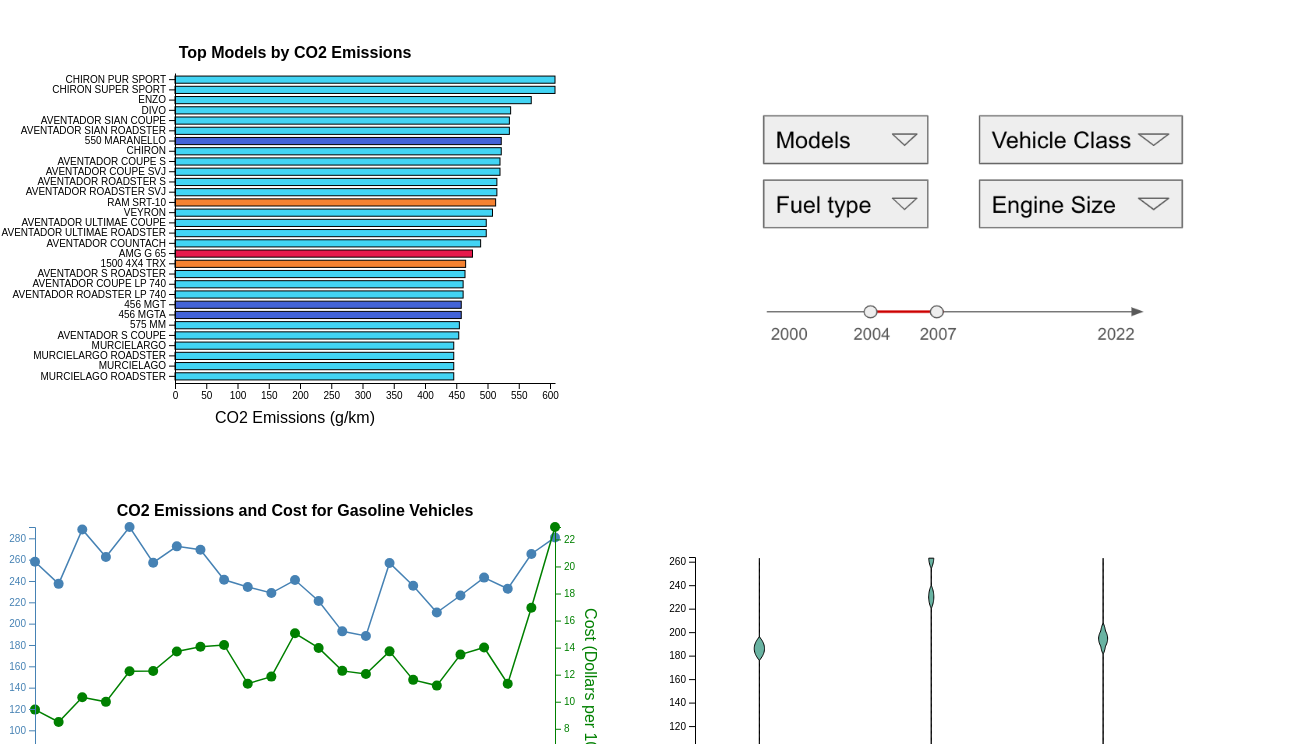
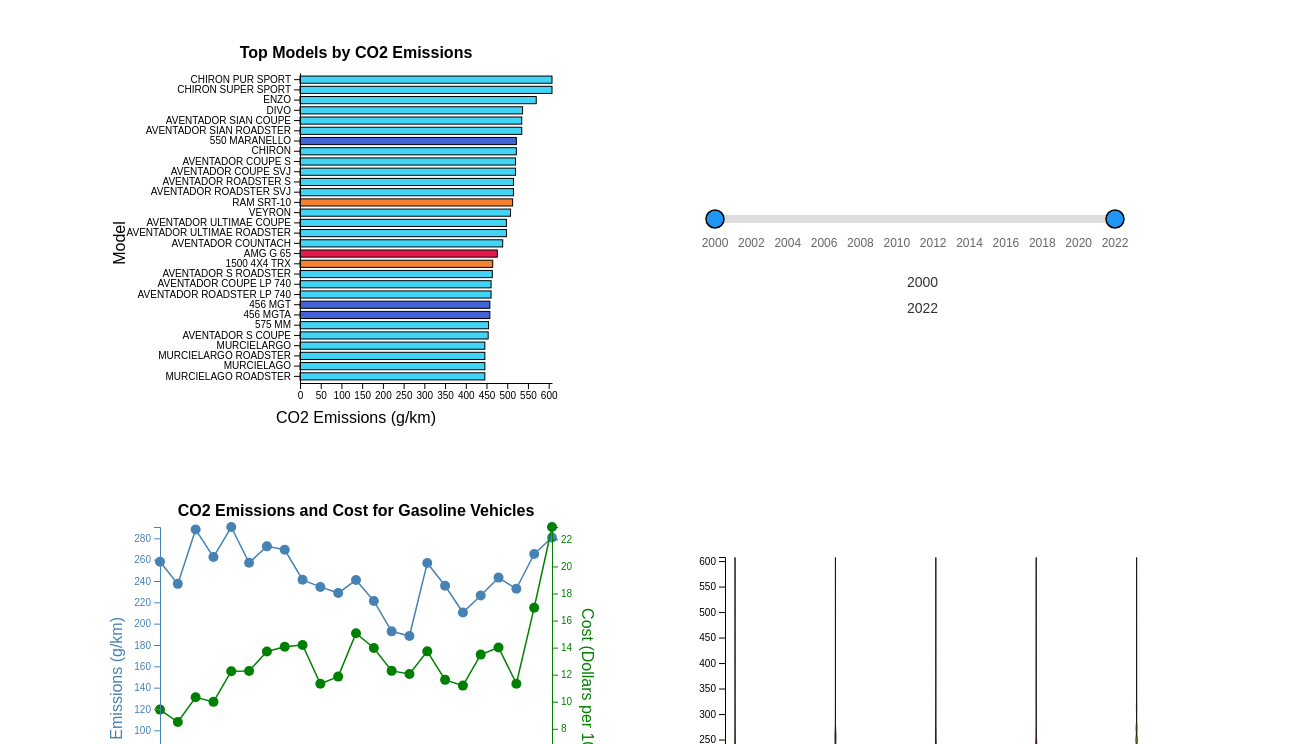
Before and after one commit to CalleKronqvist/Info_Viz, a plain HTML site: page index.html in a window 1280 px wide. Shown: the part 56-800 px from the top of the page, 1305 px wide, since content can reach past the window. Drawn offline with nearby package versions, Linux system fonts and the light colour scheme; some packages are replaced by stand-ins of ours; a script that the page names is missing.

Commit message:
basic version of yearly slider

```diff
--- a/idioms/barchart.js
+++ b/idioms/barchart.js
@@ -1,13 +1,5 @@
-let colorPalette = null;
-
-// let colorPalette = [
-//   "#a6cee3", "#1f78b4", "#b2df8a", "#33a02c", "#fb9a99",
-//   "#e31a1c", "#fdbf6f", "#ff7f00", "#cab2d6", "#6a3d9a",
-//   "#ffff99", "#b15928"
-// ];
-
 /* Dimensions */
-let fixedWidth = window.innerWidth * 0.5;
+let fixedWidth = window.innerWidth * 0.4;
 let fixedHeight = 400;
 
 let margin = {
--- /dev/null
+++ b/idioms/filter.js
@@ -0,0 +1,124 @@
+// filter.js
+
+// Load the data
+d3.json("data.json").then(data => {
+    createSlider(data);
+});
+
+function createSlider(data) {
+    // Get the range of years from the data
+    const years = data.map(d => d.YEAR);
+    const minYear = d3.min(years);
+    const maxYear = d3.max(years);
+
+    // Create the slider container
+    const sliderContainer = d3.select('.Filter')
+        .append('div')
+        .attr('class', 'slider-container');
+
+    // Create the SVG for the slider
+    const svg = sliderContainer.append('svg')
+        .attr('width', 500)
+        .attr('height', 100);
+
+    // Create the scale for the slider
+    const x = d3.scaleLinear()
+        .domain([minYear, maxYear])
+        .range([0, 400])
+        .clamp(true);
+
+    // Create the slider
+    const slider = svg.append('g')
+        .attr('class', 'slider')
+        .attr('transform', 'translate(50,50)');
+
+    slider.append('line')
+        .attr('class', 'track')
+        .attr('x1', x.range()[0])
+        .attr('x2', x.range()[1])
+        .style('stroke', '#000')
+        .style('stroke-width', '2px')
+        .style('stroke-linecap', 'round')
+        .select(function () { return this.parentNode.appendChild(this.cloneNode(true)); })
+        .attr('class', 'track-inset')
+        .style('stroke', '#ddd')
+        .style('stroke-width', '8px')
+        .select(function () { return this.parentNode.appendChild(this.cloneNode(true)); })
+        .attr('class', 'track-overlay')
+        .style('pointer-events', 'stroke')
+        .style('stroke-width', '50px')
+        .style('stroke', 'transparent')
+        .call(d3.drag()
+            .on('start.interrupt', function () { slider.interrupt(); })
+            .on('start drag', function (event) {
+                const pos = x.invert(event.x);
+                const handle1Pos = x.invert(handle.attr('cx'));
+                const handle2Pos = x.invert(handle2.attr('cx'));
+
+                if (Math.abs(pos - handle1Pos) < Math.abs(pos - handle2Pos)) {
+                    handle.attr('cx', x(pos));
+                } else {
+                    handle2.attr('cx', x(pos));
+                }
+
+                const startYear = Math.min(handle1Pos, handle2Pos);
+                const endYear = Math.max(handle1Pos, handle2Pos);
+
+                updateLabelAndFilter(data, [startYear, endYear]);
+            }));
+
+    slider.insert('g', '.track-overlay')
+        .attr('class', 'ticks')
+        .attr('transform', 'translate(0,18)')
+        .selectAll('text')
+        .data(x.ticks(10))
+        .enter()
+        .append('text')
+        .attr('x', x)
+        .attr('y', 10)
+        .attr('text-anchor', 'middle')
+        .text(d => d);
+
+    const handle = slider.insert('circle', '.track-overlay')
+        .attr('class', 'handle')
+        .attr('r', 9)
+        .attr('cx', x(minYear));
+
+    const handle2 = slider.insert('circle', '.track-overlay')
+        .attr('class', 'handle')
+        .attr('r', 9)
+        .attr('cx', x(maxYear));
+
+    // Create the slider labels
+    sliderContainer.append('label')
+        .attr('id', 'startYearLabel')
+        .text(minYear);
+
+    sliderContainer.append('label')
+        .attr('id', 'endYearLabel')
+        .text(maxYear);
+
+    // Update the labels and filter the data as the sliders move
+    function updateLabelAndFilter(data, selectedYears) {
+        const [startYear, endYear] = selectedYears;
+
+        d3.select('#startYearLabel').text(Math.round(startYear));
+        d3.select('#endYearLabel').text(Math.round(endYear));
+
+        filterData(data, [Math.round(startYear), Math.round(endYear)]);
+    }
+}
+
+function filterData(data, selectedYears) {
+    const [startYear, endYear] = selectedYears;
+    const filteredData = data.filter(d => d.YEAR >= startYear && d.YEAR <= endYear);
+
+    // Update the visualization with the filtered data
+    updateVisualization(filteredData);
+}
+
+function updateVisualization(filteredData) {
+    // Implement the logic to update your visualization with the filtered data
+
+    console.log(filteredData);
+}
--- a/idioms/linechart.js
+++ b/idioms/linechart.js
@@ -19,27 +19,29 @@ function createLineChart(data) {
         bottom: 60,
         left: 60
     };
-    const width = window.innerWidth / 2;
+    const fixedWidth = window.innerWidth * 0.4;
     const height = 400;
 
 
     /* Scales */
     const xScale = d3.scaleLinear()
         .domain(d3.extent(formattedData, d => d.year))
-        .range([margin.left, width - margin.right]);
+        .range([margin.left, fixedWidth - margin.right]);
 
-    const yScaleLeft = d3.scaleLinear()
+    const yScaleLeft = d3
+        .scaleLinear()
         .domain([0, d3.max(formattedData, d => d.avgEmissions)])
         .range([height - margin.bottom, margin.top]);
 
-    const yScaleRight = d3.scaleLinear()
+    const yScaleRight = d3
+        .scaleLinear()
         .domain([0, d3.max(formattedData, d => d.totalCost)])
         .range([height - margin.bottom, margin.top]);
 
     /* SVG container */
     const svg = d3.select(".LineChart")
         .append("svg")
-        .attr("width", width)
+        .attr("width", fixedWidth)
         .attr("height", height);
 
     const tooltip = d3.select("body")
@@ -133,7 +135,7 @@ function createLineChart(data) {
         .call(d3.axisBottom(xScale).tickFormat(d3.format("d")));  // Format years as integers
     svg
         .append("text")
-        .attr("x", width / 2)
+        .attr("x", fixedWidth / 2)
         .attr("y", height - margin.bottom / 3)
         .attr("text-anchor", "middle")
         .text("Year");
@@ -156,7 +158,7 @@ function createLineChart(data) {
     // Right Y axis
 
     svg.append("g")
-        .attr("transform", `translate(${width - margin.right},0)`)
+        .attr("transform", `translate(${fixedWidth - margin.right},0)`)
         .attr("class", "axisGreen")
         // .style("stroke", "green")
         .call(d3.axisRight(yScaleRight));
@@ -164,7 +166,7 @@ function createLineChart(data) {
         .append("text")
         // .attr("class", "axisGreen")
         .attr("x", height / 2)
-        .attr("y", -width + margin.right / 2)
+        .attr("y", -fixedWidth + margin.right / 2)
         .attr("text-anchor", "middle")
         .attr("transform", `rotate(90)`)
         .style("fill", "green")
@@ -173,7 +175,7 @@ function createLineChart(data) {
     // Title
     svg
         .append("text")
-        .attr("x", width / 2)
+        .attr("x", fixedWidth / 2)
         .attr("y", margin.top / 1.6)
         .attr("text-anchor", "middle")
         .style("font-size", "16px")
@@ -202,13 +204,13 @@ function updateLineChart(data) {
         bottom: 60,
         left: 60
     };
-    const width = window.innerWidth / 2;
+    const fixedWidth = window.innerWidth * 0.4;
     const height = 400;
 
     /* Scales */
     const xScale = d3.scaleLinear()
         .domain(d3.extent(formattedData, d => d.year))
-        .range([margin.left, width - margin.right]);
+        .range([margin.left, fixedWidth - margin.right]);
 
     const yScaleLeft = d3.scaleLinear()
         .domain([0, d3.max(formattedData, d => d.avgEmissions)])
--- a/idioms/violinchart.js
+++ b/idioms/violinchart.js
@@ -2,16 +2,18 @@
 
 async function createViolinchart(data, containerId) {
     /* Dimensions */
-    let fixedWidth = window.innerWidth * 0.5;
+    let fixedWidth = window.innerWidth * 0.4;
     let fixedHeight = 400;
     let margin = {
         top: 30,
         right: 60,
         bottom: 60,
-        left: 30,  // Increase to fit long model names
+        left: 60,
     };
 
     await d3.json("../colorPalette.json").then((c) => {
+
+        const colorPalette = c;
         let sortedData = data
             .map(d => ({
                 model: d.MODEL,
@@ -19,17 +21,25 @@ async function createViolinchart(data, containerId) {
                 vehicleClass: d['VEHICLE CLASS'],
                 brand: d['MAKE']
             }))
-            .slice(0, 5);
 
-        const classes = Array.from(new Set(sortedData.map(d => d.vehicleClass)));
-        const models = Array.from(new Set(sortedData.map(d => d.model)));
+        console.log(sortedData);
+
+        const classes = Array
+            .from(new Set(sortedData.map(d => d.vehicleClass)))
+            .slice(0, 5)
+        // .slice((sortedData) => {
+        //     return sortedData.length > 5 ? (0, 5) : (0, sortedData.length);
+        // });
+
+        console.log(classes);
 
         // Create X axis
         const xScale = d3
             .scaleBand()
             .domain(classes)
-            .range([margin.left, fixedWidth - margin.right])
-            .padding(0.2);
+            // .range([margin.left, fixedWidth - margin.right]);
+            .range([0, fixedWidth])
+            .padding(0.1);
 
         // Create Y axis
         const yScale = d3
@@ -37,6 +47,7 @@ async function createViolinchart(data, containerId) {
             .domain([0, d3.max(sortedData, d => d.emissions)])  // Adjust this range based on your dataset
             .range([fixedHeight - margin.bottom, margin.top]);
 
+        // plot container
         const svg = d3.select(containerId)
             .append("svg")
             .attr("width", fixedWidth)
@@ -44,12 +55,13 @@ async function createViolinchart(data, containerId) {
             .append("g")
             .attr("transform", `translate(${margin.left},${margin.top})`);
 
+        // x-axis labels
         svg.append("g")
             .attr("transform", `translate(0,${fixedHeight - margin.bottom})`)
             .call(d3.axisBottom(xScale))
             .selectAll("text")
             .attr("class", "axis-label")
-            .attr("transform", "rotate(-30)")
+            // .attr("transform", "rotate(-30)")
             .style("text-anchor", "end");
 
         svg.append("g").call(d3.axisLeft(yScale));
@@ -87,7 +99,7 @@ async function createViolinchart(data, containerId) {
                 .datum(density)
                 .attr("class", "violin")
                 .attr("d", area)
-                .style("fill", "#69b3a2")
+                .style("fill", colorPalette[cl])  // Apply color scale based on vehicle class
                 .style("stroke", "black");
         });
     });
--- a/index.html
+++ b/index.html
@@ -12,6 +12,7 @@
   <script src="./idioms/barchart.js"></script>
   <script src="./idioms/linechart.js"></script>
   <script src="./idioms/violinchart.js"></script>
+  <script src="./idioms/filter.js"></script>
   <script src="./idioms/legend.js"></script>
 </head>
 
@@ -22,7 +23,8 @@
 <body onload="init()">
   <div class="container">
     <div class="BarChart"></div>
-    <img class="Filter" alt="Placeholder" src="placeholder/filter.png" />
+    <div class="Filter"></div>
+    <!--img class="Filter" alt="Placeholder" src="placeholder/filter.png" /-->
     <div class="ViolinChart"></div>
     <div class="LineChart"></div>
   </div>
--- a/style.css
+++ b/style.css
@@ -77,6 +77,10 @@ header {
     grid-area: ScatterPlot;
 }
 
+.ViolinPlot {
+    grid-area: ViolinPlot;
+}
+
 .Filter {
     grid-area: Filter;
 }
@@ -152,3 +156,62 @@ button {
         flex: 1 1 100%;
     }
 }
+
+/****************************************************
+ *  Define the styles for the slider                *
+ ****************************************************/
+
+/* style.css */
+
+/* Container for the slider */
+.slider-container {
+    display: flex;
+    flex-direction: column;
+    align-items: center;
+    margin: 20px 0;
+}
+
+/* SVG for the slider */
+.slider-container svg {
+    width: 100%;
+    height: 100px;
+}
+
+/* Track styles */
+.track {
+    stroke: #ddd;
+    stroke-width: 8px;
+    stroke-linecap: round;
+}
+
+.track-inset {
+    stroke: #ddd;
+    stroke-width: 8px;
+    stroke-linecap: round;
+}
+
+.track-overlay {
+    pointer-events: stroke;
+    stroke-width: 50px;
+    stroke: transparent;
+}
+
+/* Handle styles */
+.handle {
+    fill: #2196f3;
+    stroke: #000;
+    stroke-width: 1.5px;
+}
+
+/* Ticks styles */
+.ticks text {
+    font-size: 12px;
+    fill: #666;
+}
+
+/* Labels for the slider */
+.slider-container label {
+    margin: 5px;
+    font-size: 14px;
+    color: #333;
+}
```
